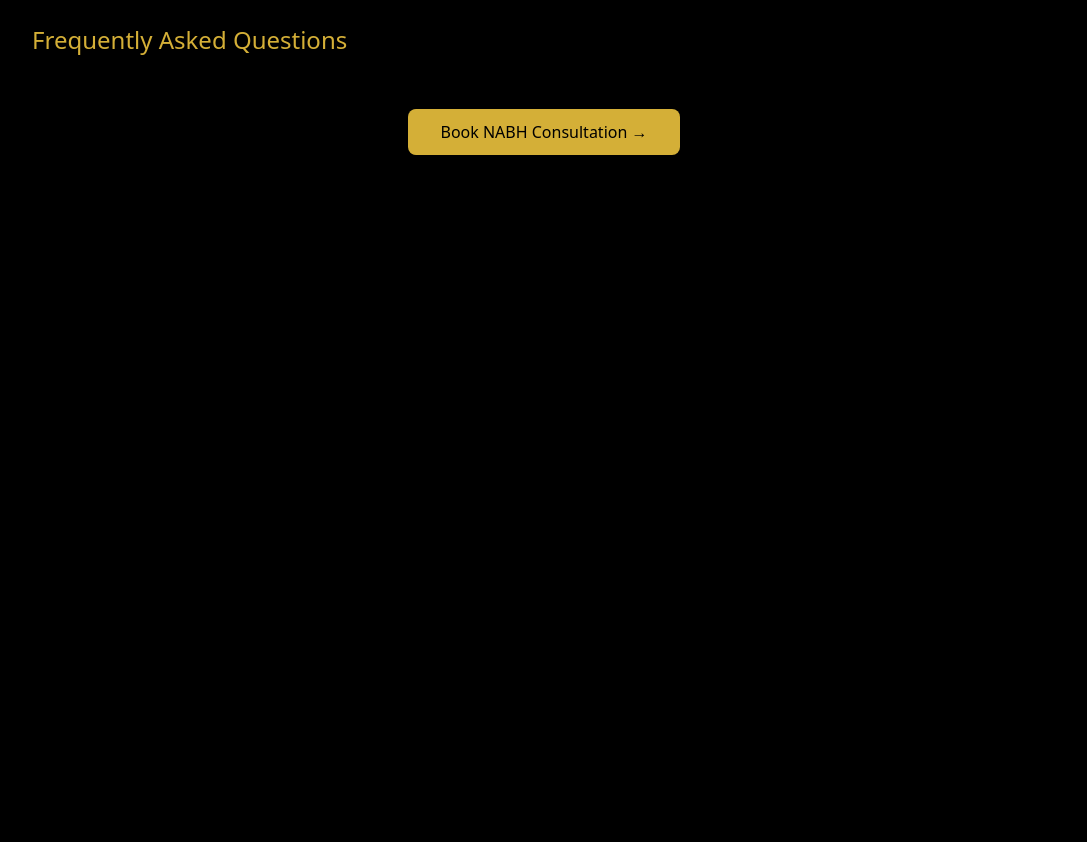
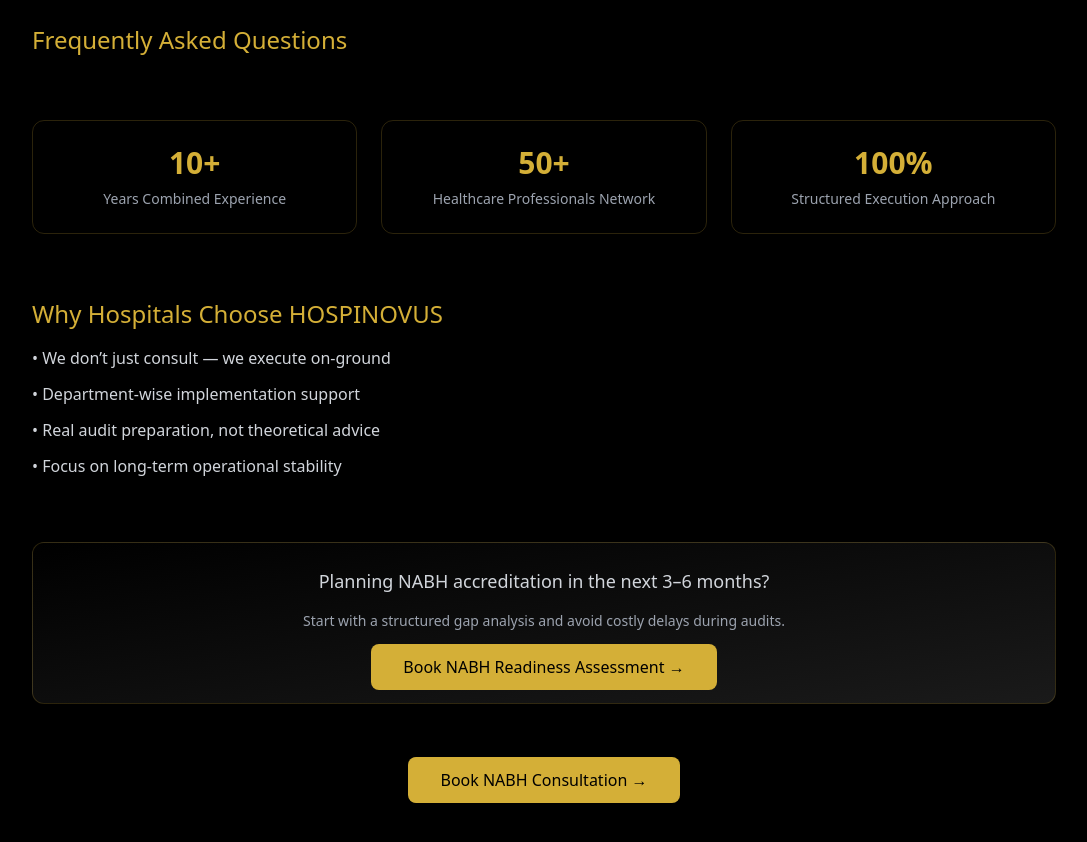
Before and after one commit to hospinovus-lgtm/hospinovus.com, a React (Vite) app: page /services/growth in a window 1280 px wide. Shown: the part 760-1602 px from the top of the page, without its empty margins (96-1183 px from the left). Before the commit the page ends 984 px from the top, so only its background shows below. Built offline with nearby package versions, Linux system fonts and the light colour scheme.

Commit message:
authority upgrade of NABH

```diff
--- a/src/pages/ServiceDetail.tsx
+++ b/src/pages/ServiceDetail.tsx
@@ -90,7 +90,63 @@
             </div>
           </div>
         )}
+{/* AUTHORITY STRIP */}
+<div className="grid md:grid-cols-3 gap-6 text-center">
+  <div className="border border-gold/20 p-6 rounded-xl">
+    <p className="text-3xl font-bold text-gold">10+</p>
+    <p className="text-gray-400 text-sm mt-2">
+      Years Combined Experience
+    </p>
+  </div>
 
+  <div className="border border-gold/20 p-6 rounded-xl">
+    <p className="text-3xl font-bold text-gold">50+</p>
+    <p className="text-gray-400 text-sm mt-2">
+      Healthcare Professionals Network
+    </p>
+  </div>
+
+  <div className="border border-gold/20 p-6 rounded-xl">
+    <p className="text-3xl font-bold text-gold">100%</p>
+    <p className="text-gray-400 text-sm mt-2">
+      Structured Execution Approach
+    </p>
+  </div>
+</div>
+
+
+{/* WHY CHOOSE US */}
+<div>
+  <h2 className="text-2xl text-gold mb-4">
+    Why Hospitals Choose HOSPINOVUS
+  </h2>
+
+  <ul className="space-y-3 text-gray-300">
+    <li>• We don’t just consult — we execute on-ground</li>
+    <li>• Department-wise implementation support</li>
+    <li>• Real audit preparation, not theoretical advice</li>
+    <li>• Focus on long-term operational stability</li>
+  </ul>
+</div>
+
+
+{/* URGENCY BLOCK */}
+<div className="border border-gold/20 p-6 rounded-xl text-center bg-gradient-to-br from-black to-[#1a1a1a]">
+  <p className="text-lg text-gray-300 mb-4">
+    Planning NABH accreditation in the next 3–6 months?
+  </p>
+
+  <p className="text-gray-400 mb-6 text-sm">
+    Start with a structured gap analysis and avoid costly delays during audits.
+  </p>
+
+  <Link
+    to={`/contact?service=${service.slug}`}
+    className="bg-gold text-black px-8 py-3 rounded-lg font-medium"
+  >
+    Book NABH Readiness Assessment →
+  </Link>
+</div>
         {/* CTA */}
         <div className="text-center">
           <Link
```
